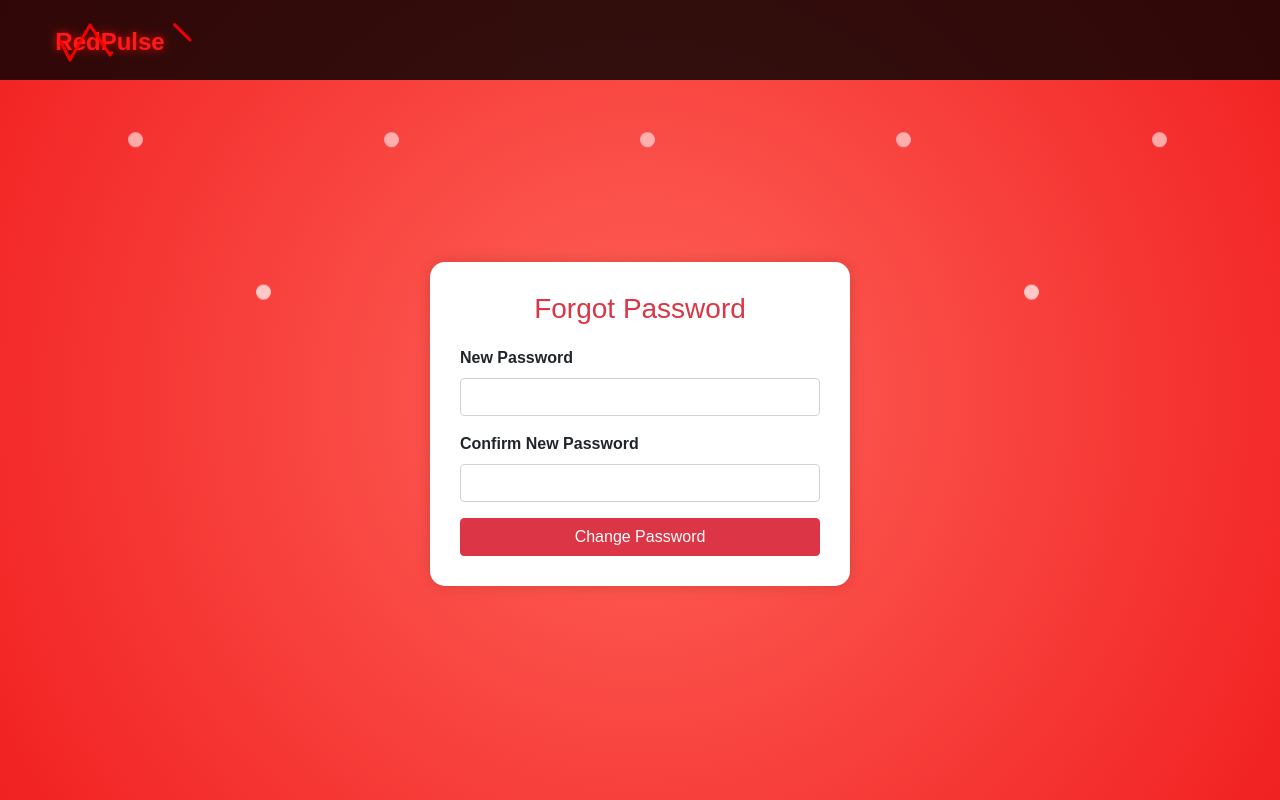
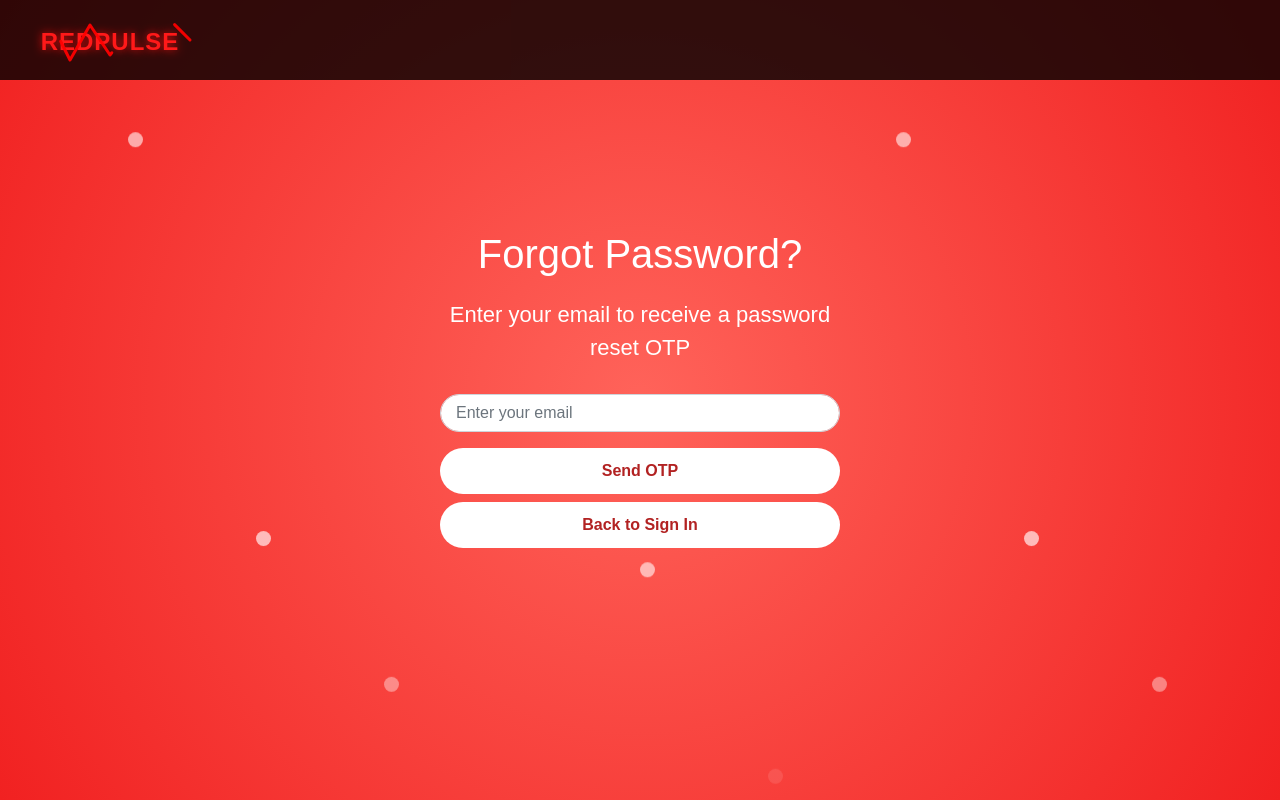
Before and after one commit to eyamin1233/RedPulse, a PHP site: page /bd/forgot_password.php in a window 1280 px wide. Run offline with PHP 8.4, Linux system fonts and the light colour scheme; a user stored in the database is signed in; some libraries are stand-ins or nearby versions.

Commit message:
reset password code

```diff
--- a/BD/forgot_password.php
+++ b/BD/forgot_password.php
@@ -1,209 +1,158 @@
 <?php
 session_start();
 
-try {
-    $conn = new PDO('mysql:host=localhost;dbname=blooddonationmanagementsystem', 'root', '');
+// Include PHPMailer manually
+require 'PHPMailer/src/Exception.php';
+require 'PHPMailer/src/PHPMailer.php';
+require 'PHPMailer/src/SMTP.php';
+
+use PHPMailer\PHPMailer\PHPMailer;
+use PHPMailer\PHPMailer\Exception;
+
+// DB connection
+$conn = new PDO('mysql:host=localhost;dbname=blooddonationmanagementsystem','root','');
 $conn->setAttribute(PDO::ATTR_ERRMODE, PDO::ERRMODE_EXCEPTION);
 
-    $success = '';
-    $error = '';
+$msg = "";
 
-    // Step 1: Check if email exists and show reset form
-    if ($_SERVER['REQUEST_METHOD'] === 'POST') {
-        $email = trim($_POST['email'] ?? '');
-        $new_password = trim($_POST['new_password'] ?? '');
-        $confirm_password = trim($_POST['confirm_password'] ?? '');
+if($_SERVER['REQUEST_METHOD'] === "POST") {
 
-        // If user is submitting email only
-        if (!empty($email) && empty($new_password)) {
-            $stmt = $conn->prepare("SELECT id, name FROM user WHERE email = ?");
+    $email = trim($_POST['email']);
+
+    // Check if user exists
+    $stmt = $conn->prepare("SELECT id FROM user WHERE email=?");
     $stmt->execute([$email]);
     $user = $stmt->fetch(PDO::FETCH_ASSOC);
 
-            if ($user) {
-                $_SESSION['reset_user_id'] = $user['id'];
+    if(!$user){
+        $msg = "Email not found!";
+    } else {
+        // Generate OTP
+        $otp = random_int(100000, 999999);
+        $otpHash = password_hash($otp, PASSWORD_DEFAULT);
+        $expiry = date("Y-m-d H:i:s", strtotime("+5 minutes"));
+
+        // Delete previous OTPs
+        $conn->prepare("DELETE FROM password_resets WHERE user_id=?")->execute([$user['id']]);
+
+        // Insert new OTP
+        $insert = $conn->prepare("INSERT INTO password_resets (user_id, otp_hash, expires_at) VALUES (?,?,?)");
+        $insert->execute([$user['id'], $otpHash, $expiry]);
+
         $_SESSION['reset_email'] = $email;
-            } else {
-                $error = "Email not found in our records.";
-            }
-        }
 
-        // If user is submitting new password
-        if (!empty($new_password)) {
-            if ($new_password !== $confirm_password) {
-                $error = "Passwords do not match.";
-            } elseif (!isset($_SESSION['reset_user_id'])) {
-                $error = "Session expired. Please enter your email again.";
-            } else {
-                $hash = password_hash($new_password, PASSWORD_DEFAULT);
-                $update = $conn->prepare("UPDATE user SET password = ? WHERE id = ?");
-                $update->execute([$hash, $_SESSION['reset_user_id']]);
+        // Send email
+        $mail = new PHPMailer(true);
+        try {
+            $mail->isSMTP();
+            $mail->Host = 'smtp.gmail.com';
+            $mail->SMTPAuth = true;
+            $mail->Username = 'ehossain213174@bscse.uiu.ac.bd';   // <-- your Gmail
+            $mail->Password = 'luhp botx ralk byej';              // <-- app password
+            $mail->SMTPSecure = 'tls';
+            $mail->Port = 587;
 
-                $success = "Password updated successfully! You can now log in.";
-                // Clear session
-                unset($_SESSION['reset_user_id'], $_SESSION['reset_email']);
+            $mail->setFrom('ehossain213174@bscse.uiu.ac.bd', 'RedPulse');
+            $mail->addAddress($email);
+
+            $mail->isHTML(true);
+            $mail->Subject = 'RedPulse Password Reset OTP';
+            $mail->Body = "<h2>Your OTP: $otp</h2><p>Valid for 5 minutes</p>";
+
+            $mail->send();
+
+            $_SESSION['message'] = "OTP sent to your email!";
+            header("Location: verify_otp.php");
+            exit();
+
+        } catch (Exception $e) {
+            $msg = "Email sending failed: " . $mail->ErrorInfo;
         }
     }
 }
-} catch (PDOException $e) {
-    die("Database error: " . $e->getMessage());
-}
 ?>
+
 <!DOCTYPE html>
 <html lang="en">
 <head>
-    <meta charset="UTF-8">
+    <meta charset="utf-8">
     <title>Forgot Password - RedPulse</title>
     <meta name="viewport" content="width=device-width, initial-scale=1">
-
-    <!-- Bootstrap -->
     <link rel="stylesheet" href="https://maxcdn.bootstrapcdn.com/bootstrap/4.5.2/css/bootstrap.min.css">
-
+    <script src="https://code.jquery.com/jquery-3.6.0.min.js"></script>
+    <script src="https://maxcdn.bootstrapcdn.com/bootstrap/4.5.2/js/bootstrap.min.js"></script>
     <style>
+        /* Same styling as index page */
+        * {margin: 0; padding: 0; box-sizing: border-box;}
         body {
             background: radial-gradient(circle,rgb(255, 99, 90) 0%,rgb(241, 33, 33) 100%);
-            font-family: Arial, sans-serif;
+            font-family: 'Arial', sans-serif;
+            color: #fff;
+            display: flex;
+            flex-direction: column;
+            justify-content: flex-start;
+            align-items: center;
             min-height: 100vh;
-            display: flex;
-            align-items: center;
-            justify-content: center;
+            overflow: hidden;
+            padding-top: 80px;
         }
-
-        .navbar {
-            background-color: rgba(0,0,0,0.8) !important;
-            padding: 5px 20px;
-        }
-        .navbar-brand {
-            color: #fff !important;
-            font-size: 22px;
-            font-weight: bold;
-            display: flex;
-            align-items: center;
-        }
-
-        .navbar-nav .nav-link.active {
-            color: rgb(253, 253, 253) !important;
-            background-color: rgba(255, 255, 255, 0.3);
-            border-radius: 20px;
-            font-weight: bold;
-        }
-
-        .navbar-nav .nav-link:hover {
-            color: white !important;
-        }
-
-        .reset-card {
-            background: #fff;
-            padding: 30px;
-            border-radius: 15px;
-            width: 100%;
-            max-width: 420px;
-            box-shadow: 0 0 15px rgba(0,0,0,0.15);
-        }
-
-        .reset-card h3 {
-            text-align: center;
-            margin-bottom: 20px;
-            color: #dc3545;
-        }
-
-        label {
-            font-weight: bold;
-        }
-
-        .floating-drops {
-            position: absolute;
-            top: 0; left:0;
-            width: 100%; height: 100%;
-            overflow: hidden; z-index: -1;
-        }
-        .drop {
-            position: absolute;
-            width: 15px;
-            height: 15px;
-            background-color: #ffcccb;
-            border-radius: 50%;
-            animation: float 10s infinite ease-in-out;
-            opacity: 0.8;
-        }
-        @keyframes float {
-            0% { transform: translateY(100vh); opacity:0; }
-            50% { opacity:1; }
-            100% { transform: translateY(-10vh); opacity:0; }
-        }
-
-        .drop:nth-child(odd) { animation-duration: 10s; }
-        .drop:nth-child(even) { animation-duration: 12s; }
-
-        .logo-container { width:180px; height:60px; display:flex; align-items:center; justify-content:center; }
-        .pulse-line { stroke:red; stroke-width:3; fill:none; stroke-dasharray:100; stroke-dashoffset:200; animation: draw 2s infinite linear, glow 1.5s infinite alternate; }
-        .pulse-text { font-family: Arial; font-size:24px; fill:red; font-weight:bold; text-anchor:middle; animation:textGlow 1.5s infinite alternate; }
-        @keyframes draw { 0% { stroke-dashoffset:200; } 100% { stroke-dashoffset:0; } }
-        @keyframes glow { 0% { stroke-opacity:0.8; } 100% { stroke-opacity:1; } }
-        @keyframes textGlow { 0% { fill: rgb(255,80,80); text-shadow:0 0 5px rgba(255,80,80,0.5); } 100% { fill: rgb(255,0,0); text-shadow:0 0 10px rgba(255,0,0,1); } }
-
+        .navbar {background-color: rgba(0,0,0,0.8) !important; padding: 5px 20px;}
+        .navbar-brand {color:#fff !important; font-size:22px; font-weight:bold; text-transform:uppercase; letter-spacing:1px; display:flex; align-items:center;}
+        /*.navbar-nav .nav-item .nav-link.active {color: #fff !important; background-color: rgba(255,255,255,0.3); border-radius: 20px; font-weight:bold;}
+        .navbar-nav .nav-item {padding:0 10px;}
+        .navbar-nav .nav-link:hover {color:#fff !important; background-color: rgba(255,255,255,0.2); border-radius:20px;}*/
+        .hero {text-align:center; margin-top:150px; width:100%; max-width:400px;}
+        .hero h2 {font-size:40px; margin-bottom:20px;}
+        .hero p {font-size:22px; margin-bottom:30px;}
+        .form-control {border-radius:50px; padding:15px; font-size:16px;}
+        .btn-custom {background-color:#fff; color:#b22222; font-weight:bold; border-radius:50px; padding:10px 25px; transition:0.3s;}
+        .btn-custom:hover {background-color:#f8f4f4; transform: translateY(-3px);}
+        .floating-drops {position:absolute; top:0; left:0; width:100%; height:100%; overflow:hidden; z-index:-1;}
+        .drop {position:absolute; width:15px; height:15px; background-color:#ffcccb; border-radius:50%; animation:float 10s infinite ease-in-out; opacity:0.8;}
+        @keyframes float {0%{transform:translateY(100vh);opacity:0;}50%{opacity:1;}100%{transform:translateY(-10vh);opacity:0;}}
+        .drop:nth-child(odd){animation-duration:10s;} .drop:nth-child(even){animation-duration:12s;}
+        .logo-container {width:180px;height:60px;display:flex;align-items:center;justify-content:center;}
+        .pulse-line {stroke:red; stroke-width:3; fill:none; stroke-dasharray:100; stroke-dashoffset:200; animation:draw 2s infinite linear, glow 1.5s infinite alternate;}
+        .pulse-text {font-family:Arial;font-size:24px; fill:red; font-weight:bold; text-anchor:middle; animation:textGlow 1.5s infinite alternate;}
+        @keyframes draw {0%{stroke-dashoffset:200;}100%{stroke-dashoffset:0;}}
+        @keyframes glow {0%{stroke-opacity:0.8;}100%{stroke-opacity:1;}}
+        @keyframes textGlow {0%{fill:rgb(255,80,80); text-shadow:0 0 5px rgba(255,80,80,0.5);}100%{fill:rgb(255,0,0); text-shadow:0 0 10px rgba(255,0,0,1);}}
     </style>
 </head>
 <body>
-
     <nav class="navbar navbar-expand-lg navbar-dark fixed-top">
-    <a class="navbar-brand" href="#">
+        <a class="navbar-brand">
             <div class="logo-container">
                 <svg width="180" height="60" viewBox="0 0 180 60" xmlns="http://www.w3.org/2000/svg">
                     <text x="90" y="40" class="pulse-text">RedPulse</text>
-                <polyline points="10,40 30,10 50,50 70,15 90,45 110,20 130,40 150,10 170,30"
-                          class="pulse-line"
-                          stroke-linecap="round"
-                          stroke-linejoin="round"></polyline>
+                    <polyline points="10,40 30,10 50,50 70,15 90,45 110,20 130,40 150,10 170,30" class="pulse-line" stroke-linecap="round" stroke-linejoin="round"></polyline>
                 </svg>
             </div>
         </a>
     </nav>
 
-<div class="reset-card mt-5">
-    <h3>Forgot Password</h3>
-
-    <?php if(!empty($error)): ?>
-        <div class="alert alert-danger text-center"><?= htmlspecialchars($error) ?></div>
-    <?php endif; ?>
-    <?php if(!empty($success)): ?>
-        <div class="alert alert-success text-center"><?= htmlspecialchars($success) ?></div>
-        <a href="signin.php" class="btn btn-danger w-100 mt-2">Login Now</a>
-    <?php else: ?>
-
+    <div class="hero">
+        <h2>Forgot Password?</h2>
+        <p>Enter your email to receive a password reset OTP</p>
+        <?php if($msg) echo "<p style='color:yellow;'>$msg</p>"; ?>
         <form method="POST">
-        <?php if (!isset($_SESSION['reset_user_id'])): ?>
-            <div class="form-group">
-                <label>Enter your registered email</label>
-                <input type="email" name="email" class="form-control" required>
-            </div>
-            <button type="submit" class="btn btn-danger w-100">Verify Email</button>
-        <?php else: ?>
-            <div class="form-group">
-                <label>New Password</label>
-                <input type="password" name="new_password" class="form-control" required>
-            </div>
-            <div class="form-group">
-                <label>Confirm New Password</label>
-                <input type="password" name="confirm_password" class="form-control" required>
-            </div>
-            <button type="submit" class="btn btn-danger w-100">Change Password</button>
-        <?php endif; ?>
+            <input type="email" name="email" placeholder="Enter your email" class="form-control mb-3" required>
+            <button type="submit" class="btn btn-custom btn-block mb-2">Send OTP</button>
         </form>
-    <?php endif; ?>
+        <a href="signin.php" class="btn btn-custom btn-block">Back to Sign In</a>
     </div>
 
+    <!-- Floating Drops Animation -->
     <div class="floating-drops">
-    <div class="drop" style="left:10%;"></div>
-    <div class="drop" style="left:20%;"></div>
-    <div class="drop" style="left:30%;"></div>
-    <div class="drop" style="left:40%;"></div>
-    <div class="drop" style="left:50%;"></div>
-    <div class="drop" style="left:60%;"></div>
-    <div class="drop" style="left:70%;"></div>
-    <div class="drop" style="left:80%;"></div>
-    <div class="drop" style="left:90%;"></div>
+        <div class="drop" style="left:10%; animation-delay:0s;"></div>
+        <div class="drop" style="left:20%; animation-delay:2s;"></div>
+        <div class="drop" style="left:30%; animation-delay:4s;"></div>
+        <div class="drop" style="left:40%; animation-delay:1s;"></div>
+        <div class="drop" style="left:50%; animation-delay:3s;"></div>
+        <div class="drop" style="left:60%; animation-delay:5s;"></div>
+        <div class="drop" style="left:70%; animation-delay:0s;"></div>
+        <div class="drop" style="left:80%; animation-delay:2s;"></div>
+        <div class="drop" style="left:90%; animation-delay:4s;"></div>
     </div>
-
 </body>
 </html>
```
Lines whose indentation alone changed are shown as unchanged.
